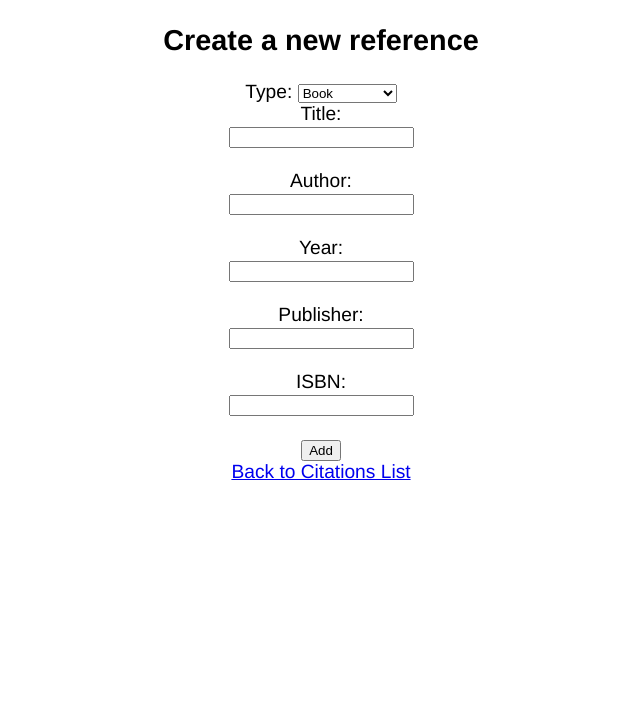
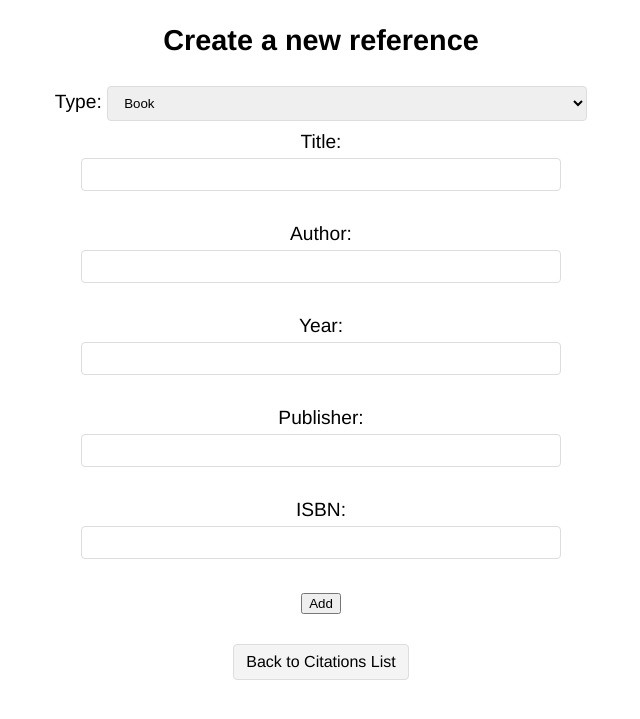
Before and after one commit to ranilar/BibCreate, a Flask app: page /new_reference in a window 1280 px wide. Shown: the top 719 px of the page, without its empty margins (319-959 px from the left). Run offline with Flask 3, Linux system fonts and the light colour scheme.

Commit message:
New button

```diff
--- a/src/templates/new_reference.html
+++ b/src/templates/new_reference.html
@@ -8,10 +8,10 @@ Create a new reference
 
 <h2>Create a new reference</h2>
 
-<form action="/create_reference" method="post">
+<form action="/create_reference" method="post" class="styled-form">
   {% with messages = get_flashed_messages() %}
     {% if messages %}
-      <ul>
+      <ul class="message-box">
       {% for message in messages %}
         <li>{{ message }}</li>
       {% endfor %}
@@ -20,79 +20,77 @@ Create a new reference
   {% endwith %}
   <div>
     <label for="ref_type">Type:</label>
-    <select name="ref_type" id="ref_type" required onchange="toggleFields()">
+    <select name="ref_type" id="ref_type" required onchange="toggleFields()" class="form-input">
       <option value="book" {% if ref_type == 'book' %}selected{% endif %}>Book</option>
       <option value="article" {% if ref_type == 'article' %}selected{% endif %}>Article</option>
       <option value="misc" {% if ref_type == 'misc' %}selected{% endif %}>Misc</option>
-      <option value="inproceeding" {% if ref_type == 'inproceeding' %}selected{% endif %}>inproceeding</option>
+      <option value="inproceeding" {% if ref_type == 'inproceeding' %}selected{% endif %}>Inproceeding</option>
     </select>
   </div>
 
   <div id="common-fields">
     <label for="title">Title:</label><br>
-    <input type="text" name="title" id="title" required value="{{ form_data.get('title', '') if form_data else '' }}"><br><br>
+    <input type="text" name="title" id="title" required class="form-input" value="{{ form_data.get('title', '') if form_data else '' }}"><br><br>
 
     <label for="author">Author:</label><br>
-    <input type="text" name="author" id="author" value="{{ form_data.get('author', '') if form_data else '' }}"><br><br>
+    <input type="text" name="author" id="author" class="form-input" value="{{ form_data.get('author', '') if form_data else '' }}"><br><br>
 
     <label for="year">Year:</label><br>
-    <input type="number" name="year" id="year" value="{{ form_data.get('year', '') if form_data else '' }}"><br><br>
+    <input type="number" name="year" id="year" class="form-input" value="{{ form_data.get('year', '') if form_data else '' }}"><br><br>
   </div>
 
   <div id="book-fields" class="type-specific" style="display: none;">
     <label for="publisher">Publisher:</label><br>
-    <input type="text" name="publisher" id="publisher" value="{{ form_data.get('publisher', '') if form_data else '' }}"><br><br>
+    <input type="text" name="publisher" id="publisher" class="form-input" value="{{ form_data.get('publisher', '') if form_data else '' }}"><br><br>
 
     <label for="ISBN">ISBN:</label><br>
-    <input type="text" name="ISBN" id="ISBN" value="{{ form_data.get('ISBN', '') if form_data else '' }}"><br><br>
+    <input type="text" name="ISBN" id="ISBN" class="form-input" value="{{ form_data.get('ISBN', '') if form_data else '' }}"><br><br>
   </div>
 
   <div id="article-fields" class="type-specific" style="display: none;">
     <label for="journal">Journal:</label><br>
-    <input type="text" name="journal" id="journal" value="{{ form_data.get('journal', '') if form_data else '' }}"><br><br>
+    <input type="text" name="journal" id="journal" class="form-input" value="{{ form_data.get('journal', '') if form_data else '' }}"><br><br>
 
     <label for="volume">Volume:</label><br>
-    <input type="number" name="volume" id="volume" value="{{ form_data.get('volume', '') if form_data else '' }}"><br><br>
+    <input type="number" name="volume" id="volume" class="form-input" value="{{ form_data.get('volume', '') if form_data else '' }}"><br><br>
 
     <label for="DOI-article">DOI:</label><br>
-    <input type="text" name="DOI-article" id="DOI-article"value="{{ form_data.get('DOI-article', '') if form_data else '' }}"><br><br>
-
+    <input type="text" name="DOI-article" id="DOI-article" class="form-input" value="{{ form_data.get('DOI-article', '') if form_data else '' }}"><br><br>
   </div>
 
   <div id="misc-fields" class="type-specific" style="display: none;">
     <label for="url-misc">URL:</label><br>
-    <input type="url" name="url-misc" id="url-misc" value="{{ form_data.get('url-misc', '') if form_data else '' }}"><br><br>
-
+    <input type="url" name="url-misc" id="url-misc" class="form-input" value="{{ form_data.get('url-misc', '') if form_data else '' }}"><br><br>
 
     <label for="note">Note:</label><br>
-    <input type="text" name="note" id="note" value="{{ form_data.get('note', '') if form_data else '' }}"><br><br>
+    <input type="text" name="note" id="note" class="form-input" value="{{ form_data.get('note', '') if form_data else '' }}"><br><br>
   </div>
 
   <div id="inproceeding-fields" class="type-specific" style="display: none;">
     <label for="booktitle">Booktitle:</label><br>
-    <input type="text" name="booktitle" id="booktitle" value="{{ form_data.get('booktitle', '') if form_data else '' }}"><br><br>
+    <input type="text" name="booktitle" id="booktitle" class="form-input" value="{{ form_data.get('booktitle', '') if form_data else '' }}"><br><br>
 
     <label for="DOI-inproceeding">DOI:</label><br>
-    <input type="text" name="DOI-inproceeding" id="DOI-inproceeding" value="{{ form_data.get('DOI-inproceeding', '') if form_data else '' }}"><br><br>
+    <input type="text" name="DOI-inproceeding" id="DOI-inproceeding" class="form-input" value="{{ form_data.get('DOI-inproceeding', '') if form_data else '' }}"><br><br>
 
     <label for="address">Address:</label><br>
-    <input type="text" name="address" id="address" value="{{ form_data.get('address', '') if form_data else '' }}"><br><br>
+    <input type="text" name="address" id="address" class="form-input" value="{{ form_data.get('address', '') if form_data else '' }}"><br><br>
 
     <label for="month">Month:</label><br>
-    <input type="text" name="month" id="month" value="{{ form_data.get('month', '') if form_data else '' }}"><br><br>
+    <input type="text" name="month" id="month" class="form-input" value="{{ form_data.get('month', '') if form_data else '' }}"><br><br>
 
     <label for="url-inproceeding">URL:</label><br>
-    <input type="url" name="url-inproceeding" id="url-inproceeding" value="{{ form_data.get('url-inproceeding', '') if form_data else '' }}"><br><br>
+    <input type="url" name="url-inproceeding" id="url-inproceeding" class="form-input" value="{{ form_data.get('url-inproceeding', '') if form_data else '' }}"><br><br>
 
     <label for="organization">Organization:</label><br>
-    <input type="text" name="organization" id="organization" value="{{ form_data.get('organization', '') if form_data else '' }}"><br><br>
+    <input type="text" name="organization" id="organization" class="form-input" value="{{ form_data.get('organization', '') if form_data else '' }}"><br><br>
   </div>
 
-  <button type="submit">Add</button>
+  <button type="submit" class="table-btn">Add</button>
 </form>
 
 <div>
-  <a href="/">Back to Citations List</a>
+  <a href="/" class="button">Back to Citations List</a>
 </div>
 
 <script>
```
